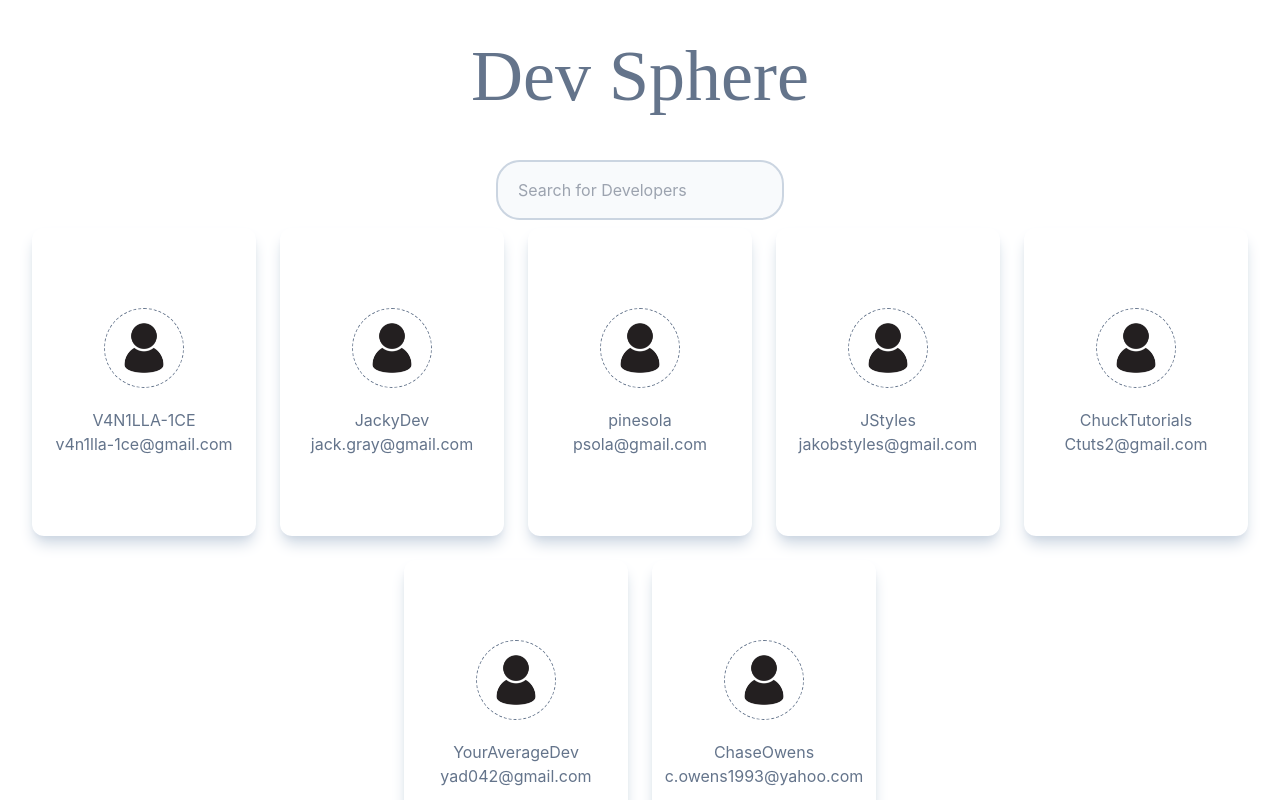
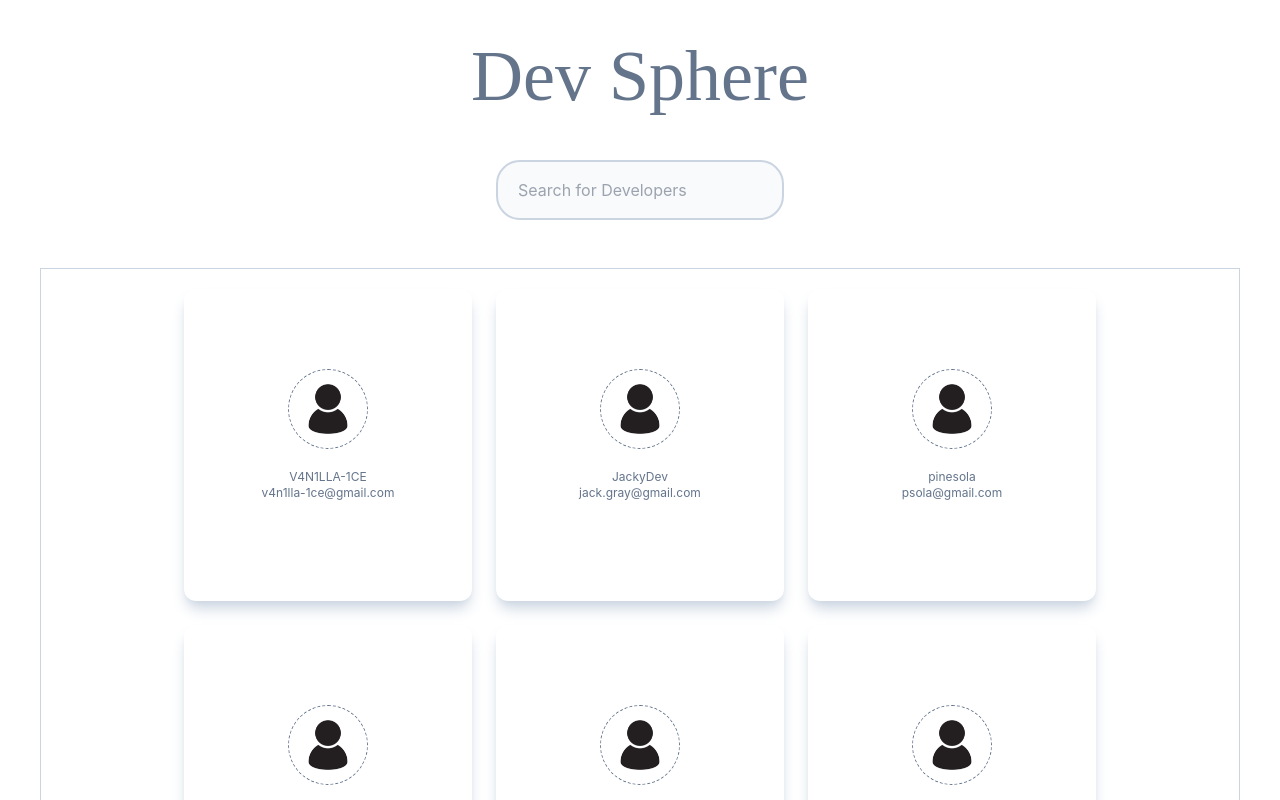
Before and after one commit to V4N1LLA-1CE/dev-sphere, a React (Create React App) app: page / in a window 1280 px wide. Shown: the top 800 px of the page. Built offline with nearby package versions, Linux system fonts and the light colour scheme; a web font is replaced by a local one.

Commit message:
feat: card can now be scrolled through on smaller viewports

```diff
--- a/src/App.js
+++ b/src/App.js
@@ -2,6 +2,7 @@ import React, { Component } from "react";
 import CardList from "./CardList";
 import { devs } from "./dev-info";
 import SearchBox from "./SearchBox";
+import Scroll from "./Scroll";
 
 class App extends Component {
   constructor() {
@@ -33,7 +34,9 @@ class App extends Component {
 
         <main>
           <SearchBox searchChange={this.onSearchChange} />
-          <CardList devs={filteredDevs} />
+          <Scroll>
+            <CardList devs={filteredDevs} />
+          </Scroll>
         </main>
       </div>
     );
--- a/src/Card.js
+++ b/src/Card.js
@@ -2,11 +2,11 @@ import React from "react";
 
 const Card = ({ id, username, email }) => {
   return (
-    <div className="shadow-lg shadow-slate-300 text-center text-slate-500 py-20 rounded-xl min-w-56 hover:scale-110 transition-all">
+    <div className="shadow-lg shadow-slate-300 text-center text-slate-500 py-20 rounded-xl w-72 hover:scale-105 transition-all">
       <div className="rounded-full w-20 h-20 border border-dashed border-slate-500 overflow-hidden m-auto">
         <img src="/profile-icon.jpg" alt="pfp" className="object-contain p-2" />
       </div>
-      <div className="pt-5">
+      <div className="overflow-x-clip p-5 text-xs">
         <h2>{username}</h2>
         <p>{email}</p>
       </div>
--- a/src/CardList.js
+++ b/src/CardList.js
@@ -3,7 +3,7 @@ import Card from "./Card.js";
 
 const CardList = ({ devs }) => {
   return (
-    <section className="flex flex-wrap justify-center gap-6">
+    <section className="flex flex-wrap justify-center gap-6 my-5">
       {devs.map((dev, i) => {
         return (
           <Card
--- /dev/null
+++ b/src/Scroll.js
@@ -0,0 +1,11 @@
+import React from "react";
+
+const Scroll = (props) => {
+  return (
+    <div className="overflow-y-scroll border border-slate-300 h-screen m-10">
+      {props.children}
+    </div>
+  );
+};
+
+export default Scroll;
--- a/src/dev-info.js
+++ b/src/dev-info.js
@@ -34,4 +34,29 @@ export const devs = [
     username: "ChaseOwens",
     email: "c.owens1993@yahoo.com",
   },
+  {
+    id: 8,
+    username: "JSimmons",
+    email: "JonathanSimmons2002@hotmail.com",
+  },
+  {
+    id: 9,
+    username: "NathanEdwards",
+    email: "n.edwards@microsoft.com",
+  },
+  {
+    id: 10,
+    username: "craftzse",
+    email: "devasl@gmail.com",
+  },
+  {
+    id: 11,
+    username: "TE12",
+    email: "Thomas.Edwards2001@yahoo.com",
+  },
+  {
+    id: 12,
+    username: "ZacParker",
+    email: "z.parker@hotmail.com",
+  },
 ];
```
